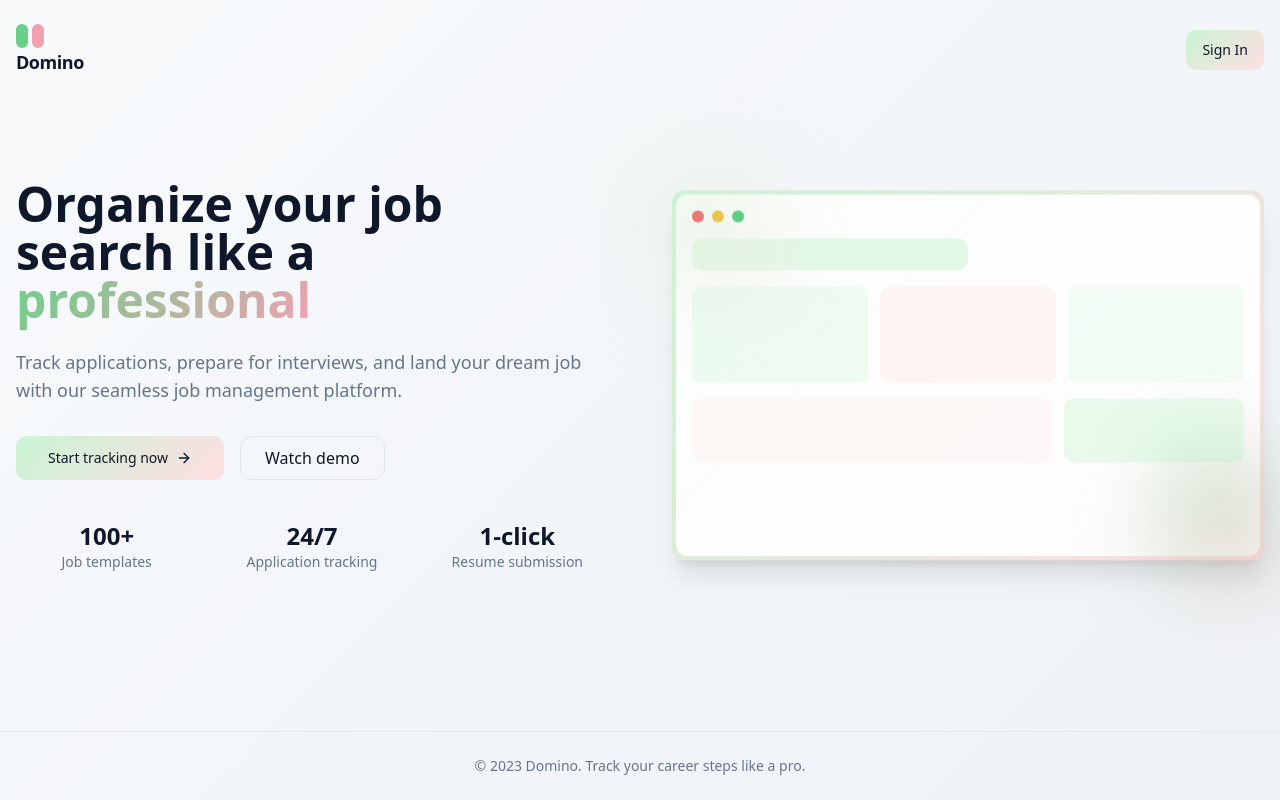
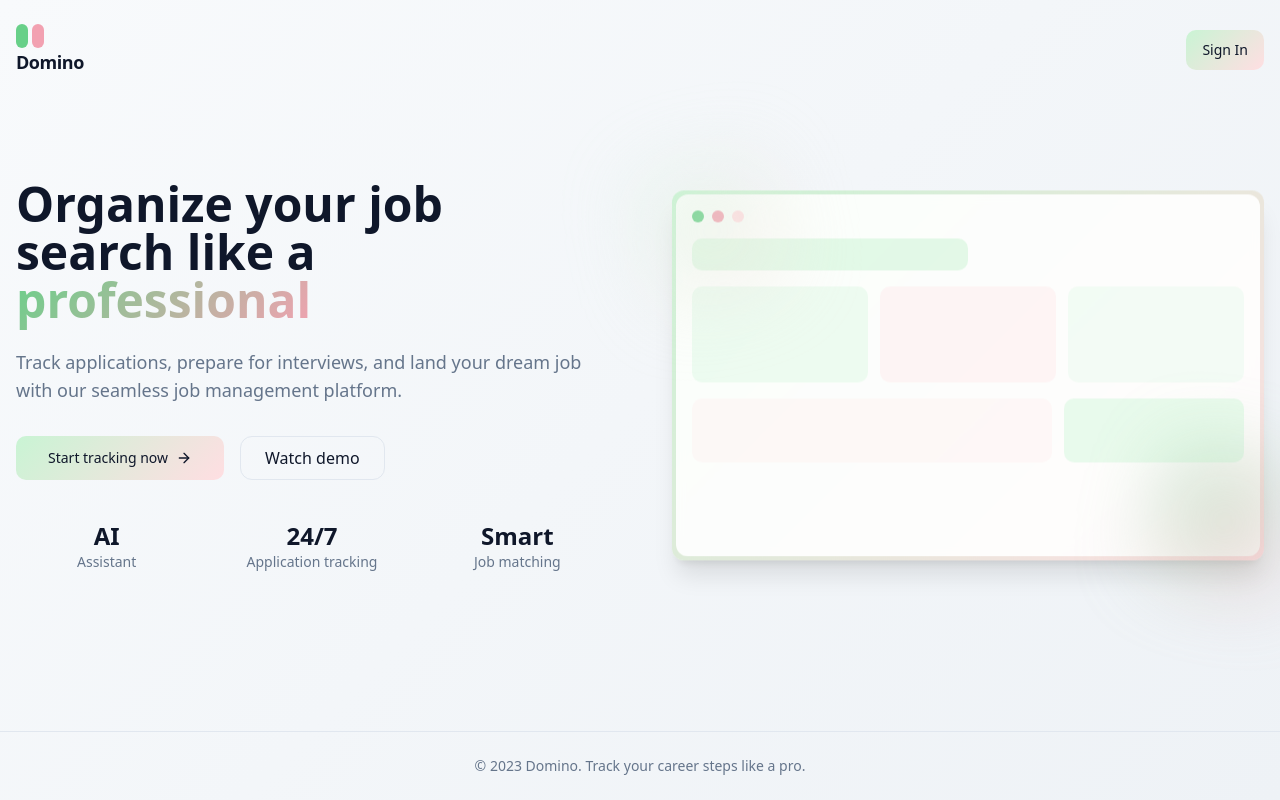
Before and after one commit to hanaorstudio/domino, a React (Vite) app: page / in a window 1280 px wide. Built offline with nearby package versions, Linux system fonts and the light colour scheme.

Commit message:
Update main page content
Update the main page to feature the AI assistant and improve the "1-click" section. Also, update the site's mini chrome logo.

```diff
--- a/src/pages/Index.tsx
+++ b/src/pages/Index.tsx
@@ -64,16 +64,16 @@ const Index: React.FC = () => {
 
             <div className="mt-10 grid grid-cols-3 gap-6">
               <div className="text-center">
-                <div className="text-2xl font-bold">100+</div>
-                <div className="text-sm text-muted-foreground">Job templates</div>
+                <div className="text-2xl font-bold">AI</div>
+                <div className="text-sm text-muted-foreground">Assistant</div>
               </div>
               <div className="text-center">
                 <div className="text-2xl font-bold">24/7</div>
                 <div className="text-sm text-muted-foreground">Application tracking</div>
               </div>
               <div className="text-center">
-                <div className="text-2xl font-bold">1-click</div>
-                <div className="text-sm text-muted-foreground">Resume submission</div>
+                <div className="text-2xl font-bold">Smart</div>
+                <div className="text-sm text-muted-foreground">Job matching</div>
               </div>
             </div>
           </div>
@@ -82,9 +82,9 @@ const Index: React.FC = () => {
             <div className="aspect-[16/10] bg-gradient-mint-rose rounded-xl overflow-hidden shadow-xl animate-float">
               <div className="absolute inset-1 bg-white/90 backdrop-blur-sm rounded-lg p-4">
                 <div className="flex items-center gap-2 mb-4">
-                  <div className="w-3 h-3 rounded-full bg-red-500"></div>
-                  <div className="w-3 h-3 rounded-full bg-yellow-500"></div>
-                  <div className="w-3 h-3 rounded-full bg-green-500"></div>
+                  <div className="w-3 h-3 rounded-full bg-domino-green"></div>
+                  <div className="w-3 h-3 rounded-full bg-domino-rose"></div>
+                  <div className="w-3 h-3 rounded-full bg-domino-pink"></div>
                 </div>
 
                 <div className="space-y-4">
```
